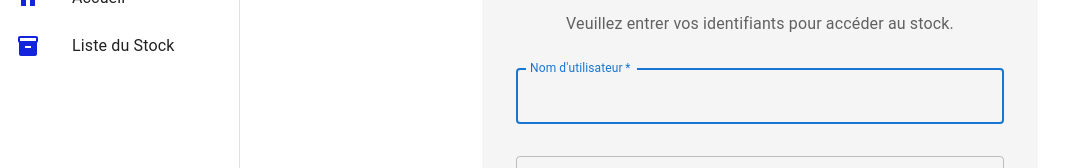
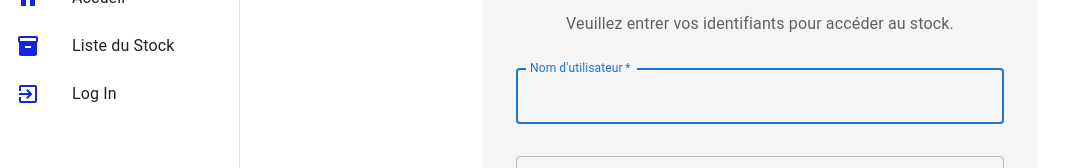
Before and after one commit to 0xChaser/gestion-stock_front, a React (Create React App) app: page /login in a window 1280 px wide. Shown: the part 180-348 px from the top of the page, without its empty margins (0-1082 px from the left). Built offline with nearby package versions, Linux system fonts and the light colour scheme.

Commit message:
Rm pswwd on editusermodal and add login when user !login

```diff
--- a/src/pages/Modals/editUserModal.tsx
+++ b/src/pages/Modals/editUserModal.tsx
@@ -43,7 +43,7 @@ const EditUserModal: React.FC<EditUserModalProps> = ({ isOpen, onClose, onEditUs
     if (user) {
       setFormData({
         email: user.email,
-        password: '',
+        // password: '',
         is_superuser: user.is_superuser,
       });
     }
@@ -66,7 +66,7 @@ const EditUserModal: React.FC<EditUserModalProps> = ({ isOpen, onClose, onEditUs
 
     const updatedUser = {
       email: formData.email,
-      password: formData.password || undefined,
+      // password: formData.password || undefined,
       is_active: user.is_active,
       is_superuser: formData.is_superuser,
       is_verified: user.is_verified,
@@ -112,8 +112,8 @@ const EditUserModal: React.FC<EditUserModalProps> = ({ isOpen, onClose, onEditUs
             <InputLabel htmlFor="email" className="modal-label">Email</InputLabel>
             <CustomInput name="email" value={formData.email} onChange={handleChange} required />
 
-            <InputLabel htmlFor="password" className="modal-label">Mot de passe</InputLabel>
-            <CustomInput name="password" type="password" value={formData.password} onChange={handleChange} />
+            {/* <InputLabel htmlFor="password" className="modal-label">Mot de passe</InputLabel>
+            <CustomInput name="password" type="password" value={formData.password} onChange={handleChange} /> */}
 
             <InputLabel htmlFor="is_superuser" className="modal-label">Superuser</InputLabel>
             <CustomInput name="is_superuser" type="checkbox" checked={formData.is_superuser} onChange={handleChange} />
--- a/src/pages/Sidebar/Sidebar.tsx
+++ b/src/pages/Sidebar/Sidebar.tsx
@@ -143,6 +143,16 @@ const Sidebar: React.FC = () => {
             <ListItemText primary="Liste du Stock" />
           </ListItemButton>
         </ListItem>
+        {!user && (
+        <ListItem disablePadding>
+            <ListItemButton component={Link} to="/login">
+              <ListItemIcon>
+              <CustomLogoutIcon iconStyles={iconStyles} />
+              </ListItemIcon>
+              <ListItemText primary="Log In" />
+            </ListItemButton>
+          </ListItem>
+        )}
         <SuperuserGuard>
           <ListItem disablePadding>
             <ListItemButton component={Link} to="/users">
--- a/src/pages/Users/UserList.tsx
+++ b/src/pages/Users/UserList.tsx
@@ -87,14 +87,6 @@ const UserList: React.FC = () => {
   const columns = [
     { id: 'email', label: 'Email' },
     { id: 'is_superuser', label: 'Role', align: 'right', format: (value: boolean) => value ? 'Administrateur' : 'Utilisateur' },
-    {
-      id: 'actions',
-      label: 'Actions',
-      align: 'right',
-      format: (_: any, user: User) => (
-        <CustomButton text="Modifier" onClick={() => openModal(user)} />
-      ),
-    },
   ];
 
   return (
```
